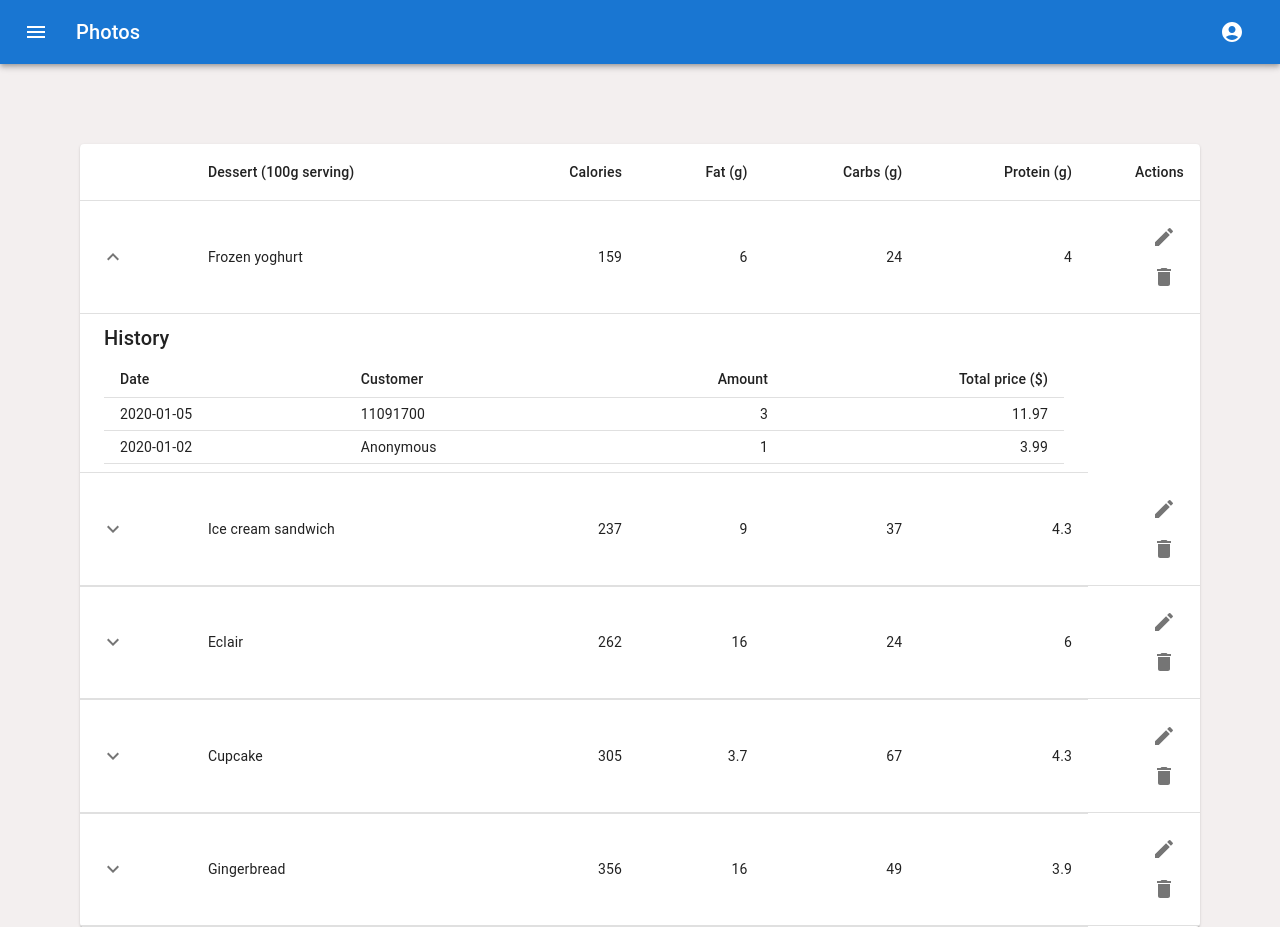
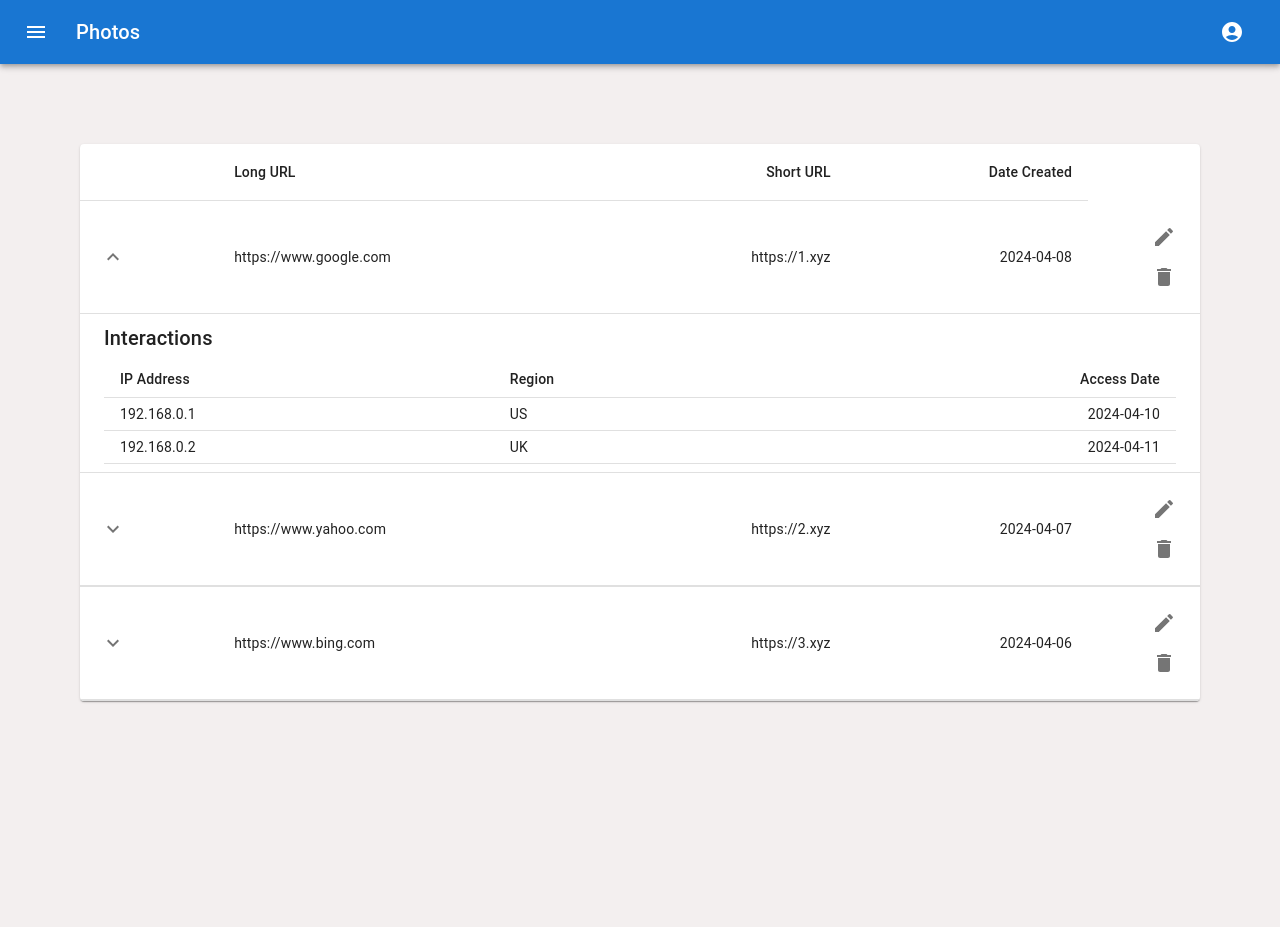
Before and after one commit to ishansharma1320/url-shortener-frontend, a React (Vite) app: page /home in a window 1280 px wide. Both pictures are taken after a click on the button 113 px from the left and 257 px from the top of the page. After the commit the page ends 800 px from the top, so only its background shows below. Built offline with nearby package versions, Linux system fonts and the light colour scheme.

Commit message:
Added URL mock data

```diff
--- a/src/components/layouts/HomeLayout/HomeLayout.tsx
+++ b/src/components/layouts/HomeLayout/HomeLayout.tsx
@@ -35,31 +35,26 @@ const pages = ['Products', 'Pricing', 'Blog'];
 const settings = ['Profile', 'Account', 'Dashboard', 'Logout'];
 
 function createData(
-  name: string,
-  calories: number,
-  fat: number,
-  carbs: number,
-  protein: number,
-  price: number,
+  long_url: string,
+  short_url: string,
+  created_date: string,
 ) {
   return {
-    name,
-    calories,
-    fat,
-    carbs,
-    protein,
-    price,
+    long_url,
+    short_url,
+    created_date,
     history: [
       {
-        date: '2020-01-05',
-        customerId: '11091700',
-        amount: 3,
+        ip: '192.168.0.1',
+        region: 'US',
+        date: '2024-04-10',
       },
       {
-        date: '2020-01-02',
-        customerId: 'Anonymous',
-        amount: 1,
+        ip: '192.168.0.2',
+        region: 'UK',
+        date: '2024-04-11',
       },
+
     ],
   };
 }
@@ -81,41 +76,35 @@ function Row(props: { row: ReturnType<typeof createData> , index: Number}) {
           </IconButton>
         </TableCell>
         <TableCell component="th" scope="row">
-          {row.name}
+          {row.long_url}
         </TableCell>
-        <TableCell align="right">{row.calories}</TableCell>
-        <TableCell align="right">{row.fat}</TableCell>
-        <TableCell align="right">{row.carbs}</TableCell>
-        <TableCell align="right">{row.protein}</TableCell>
-        <TableCell align="right" style={{width: "10%" }}> <IconButton><EditIcon /> </IconButton> <IconButton><DeleteIcon /> </IconButton></TableCell>
+        <TableCell align="right">{row.short_url}</TableCell>
+        <TableCell align="right">{row.created_date}</TableCell>
+        <TableCell align="right" style={{ width: "10%" }}> <IconButton><EditIcon /> </IconButton> <IconButton><DeleteIcon /> </IconButton></TableCell>
       </TableRow>
       <TableRow>
         <TableCell style={{ paddingBottom: 0, paddingTop: 0 }} colSpan={6}>
           <Collapse in={open} timeout="auto" unmountOnExit>
             <Box sx={{ margin: 1 }}>
               <Typography variant="h6" gutterBottom component="div">
-                History
+                Interactions
               </Typography>
               <Table size="small" aria-label="purchases">
                 <TableHead>
                   <TableRow>
-                    <TableCell>Date</TableCell>
-                    <TableCell>Customer</TableCell>
-                    <TableCell align="right">Amount</TableCell>
-                    <TableCell align="right">Total price ($)</TableCell>
+                    <TableCell>IP Address</TableCell>
+                    <TableCell>Region</TableCell>
+                    <TableCell align="right">Access Date</TableCell>
                   </TableRow>
                 </TableHead>
                 <TableBody>
-                  {row.history.map((historyRow) => (
-                    <TableRow key={historyRow.date}>
+                  {row.history.map((historyRow,index) => (
+                    <TableRow key={index}>
                       <TableCell component="th" scope="row">
-                        {historyRow.date}
+                        {historyRow.ip}
                       </TableCell>
-                      <TableCell>{historyRow.customerId}</TableCell>
-                      <TableCell align="right">{historyRow.amount}</TableCell>
-                      <TableCell align="right">
-                        {Math.round(historyRow.amount * row.price * 100) / 100}
-                      </TableCell>
+                      <TableCell>{historyRow.region}</TableCell>
+                      <TableCell align="right">{historyRow.date}</TableCell>
                     </TableRow>
                   ))}
                 </TableBody>
@@ -129,11 +118,9 @@ function Row(props: { row: ReturnType<typeof createData> , index: Number}) {
 }
 
 const rows = [
-  createData('Frozen yoghurt', 159, 6.0, 24, 4.0, 3.99),
-  createData('Ice cream sandwich', 237, 9.0, 37, 4.3, 4.99),
-  createData('Eclair', 262, 16.0, 24, 6.0, 3.79),
-  createData('Cupcake', 305, 3.7, 67, 4.3, 2.5),
-  createData('Gingerbread', 356, 16.0, 49, 3.9, 1.5),
+  createData("https://www.google.com","https://1.xyz","2024-04-08"),
+  createData("https://www.yahoo.com","https://2.xyz","2024-04-07"),
+  createData("https://www.bing.com","https://3.xyz","2024-04-06")
 ];
 
 export default function HomeLayout() {
@@ -209,17 +196,14 @@ export default function HomeLayout() {
       <TableHead>
         <TableRow>
           <TableCell />
-          <TableCell>Dessert (100g serving)</TableCell>
-          <TableCell align="right">Calories</TableCell>
-          <TableCell align="right">Fat&nbsp;(g)</TableCell>
-          <TableCell align="right">Carbs&nbsp;(g)</TableCell>
-          <TableCell align="right">Protein&nbsp;(g)</TableCell>
-          <TableCell align="right">Actions</TableCell>
+          <TableCell>Long URL</TableCell>
+          <TableCell align="right">Short URL</TableCell>
+          <TableCell align="right">Date Created</TableCell>
         </TableRow>
       </TableHead>
       <TableBody>
         {rows.map((row,index) => (
-          <Row key={row.name} row={row} index={index}/>
+          <Row key={index} row={row} index={index}/>
         ))}
       </TableBody>
     </Table>
```
